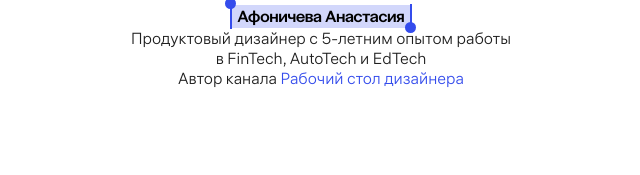
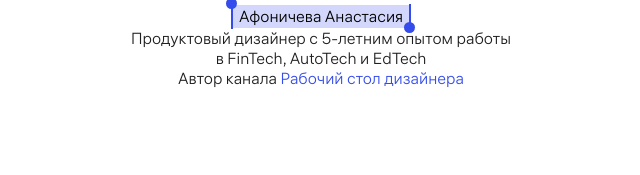
Before and after one commit to storonovaas-sudo/portfolio-site, a plain HTML site: page index.html in a window 1280 px wide. Shown: the part 432-607 px from the top of the page, 319-959 px from the left. Drawn offline with Linux system fonts and the light colour scheme.

Commit message:
Use Hauss for section labels and homepage introduction

```diff
--- a/index.html
+++ b/index.html
@@ -9,7 +9,7 @@
       content="Избранные проекты Анастасии Афоничевой за 6 лет в FinTech, AutoTech и EdTech."
     />
     <link rel="icon" href="favicon.svg" type="image/svg+xml" />
-    <link rel="stylesheet" href="styles.css?v=20260918-hauss-unios" />
+    <link rel="stylesheet" href="styles.css?v=20260918-hauss-labels" />
   </head>
   <body>
     <script src="site-loader.js?v=20260915-2"></script>
--- a/styles.css
+++ b/styles.css
@@ -1605,7 +1605,6 @@ h1 {
 h1, h2, h3, h4, h5, h6,
 .work-case__company,
 .work-case__content strong,
-.section-kicker,
 .section-subtitle,
 .mini-heading,
 .not-found__code {
@@ -1616,3 +1615,9 @@ h1, h2, h3, h4, h5, h6,
 button, input, select, textarea {
   font-family: inherit;
 }
+
+.hero-copy,
+.hero-copy h1,
+.section-kicker {
+  font-family: "ALS Hauss Next", "Segoe UI", sans-serif;
+}
```
Also changed, not shown: 404.html (+1 -1 lines), case-appruvo-field-research.html (+1 -1 lines), case-appruvo-payments.html (+1 -1 lines), case-schooly-consent.html (+1 -1 lines), case-schooly-workflow.html (+1 -1 lines), growth.html (+1 -1 lines), outside.html (+1 -1 lines).
